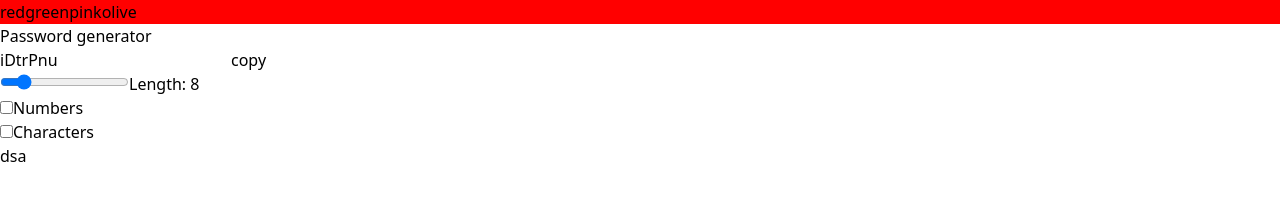
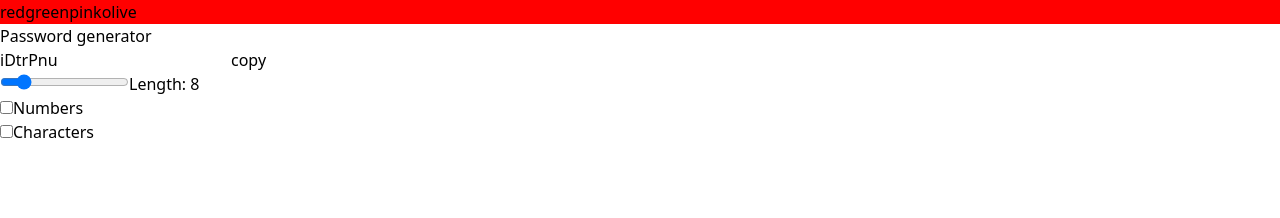
Before and after one commit to kalashjain1010/react-practice, a React (Vite) app: page / in a window 1280 px wide. Shown: the top 218 px of the page. Built offline with nearby package versions, Linux system fonts and the light colour scheme.

Commit message:
updattes

```diff
--- a/src/App.jsx
+++ b/src/App.jsx
@@ -7,7 +7,7 @@ function App() {
     <div>
       <ChangeBg />
       <PassGenerator />
-   dsa
+
     </div>
   )
 }
```
